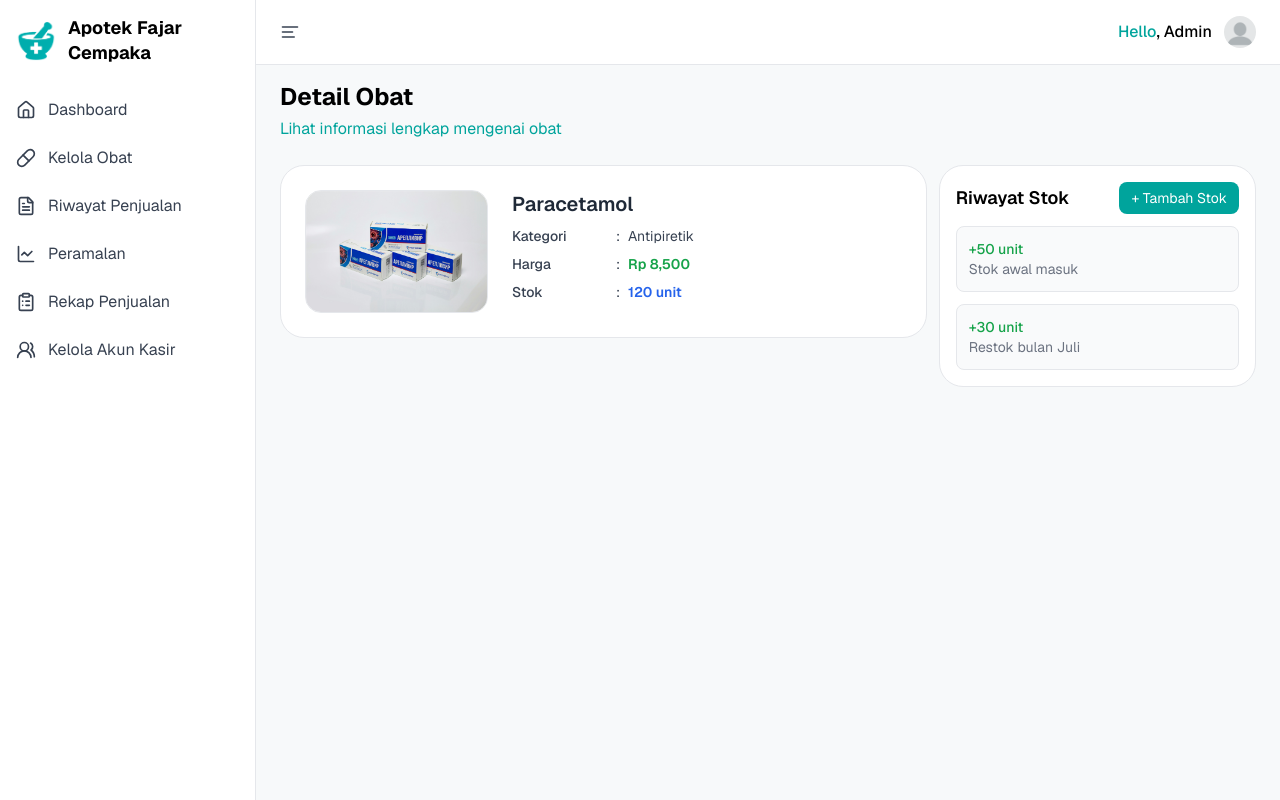
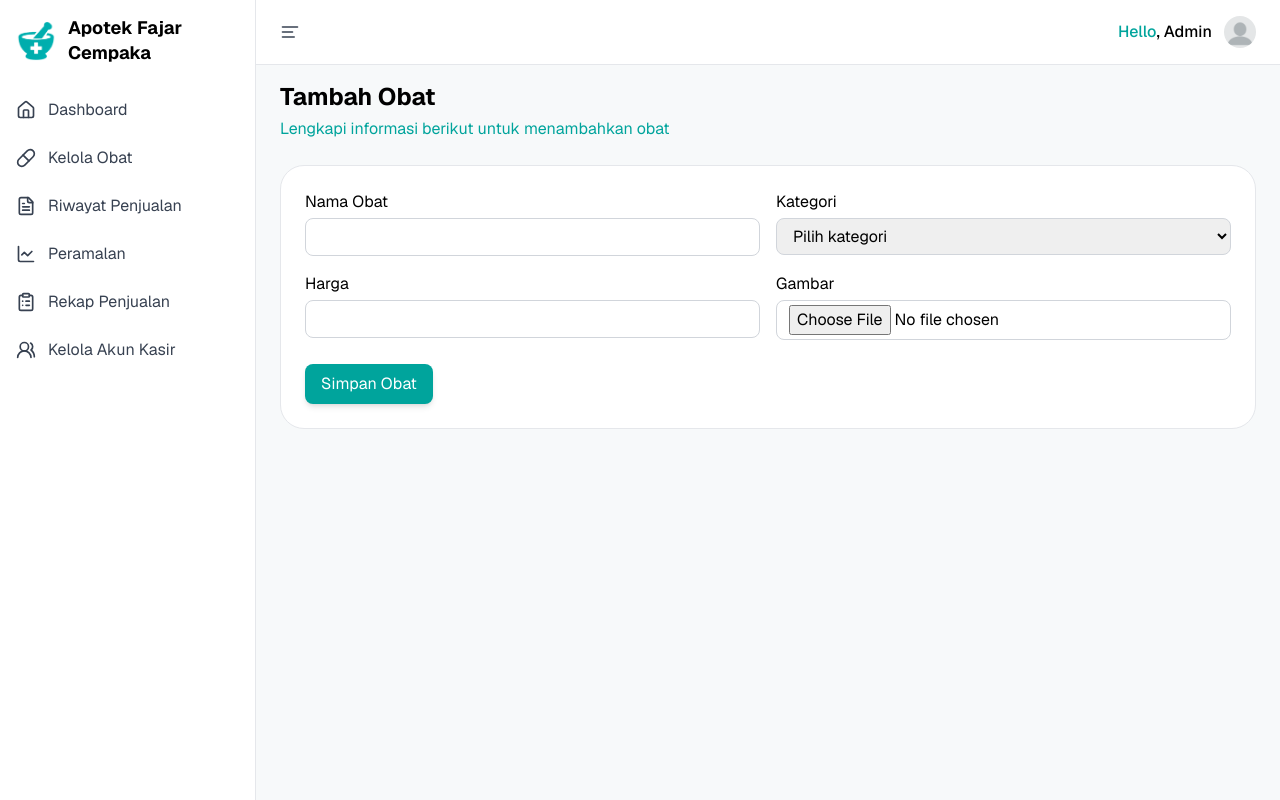
Before and after one commit to FaishalHilmi/antibiotic-sales-forecast, a Next.js app: page /dashboard/obat/tambah in a window 1280 px wide. Built offline with nearby package versions, Linux system fonts and the light colour scheme.

Commit message:
add: Create TambahObatPage component for adding medication

```diff
--- /dev/null
+++ b/app/dashboard/obat/tambah/page.tsx
@@ -0,0 +1,13 @@
+import TambahObatForm from "./TambahObatForm";
+
+export default function TambahObatPage() {
+  return (
+    <div className="wrapper">
+      <h2 className="text-2xl font-bold mb-1">Tambah Obat</h2>
+      <p className="text-primary mb-6">
+        Lengkapi informasi berikut untuk menambahkan obat
+      </p>
+      <TambahObatForm />
+    </div>
+  );
+}
```
